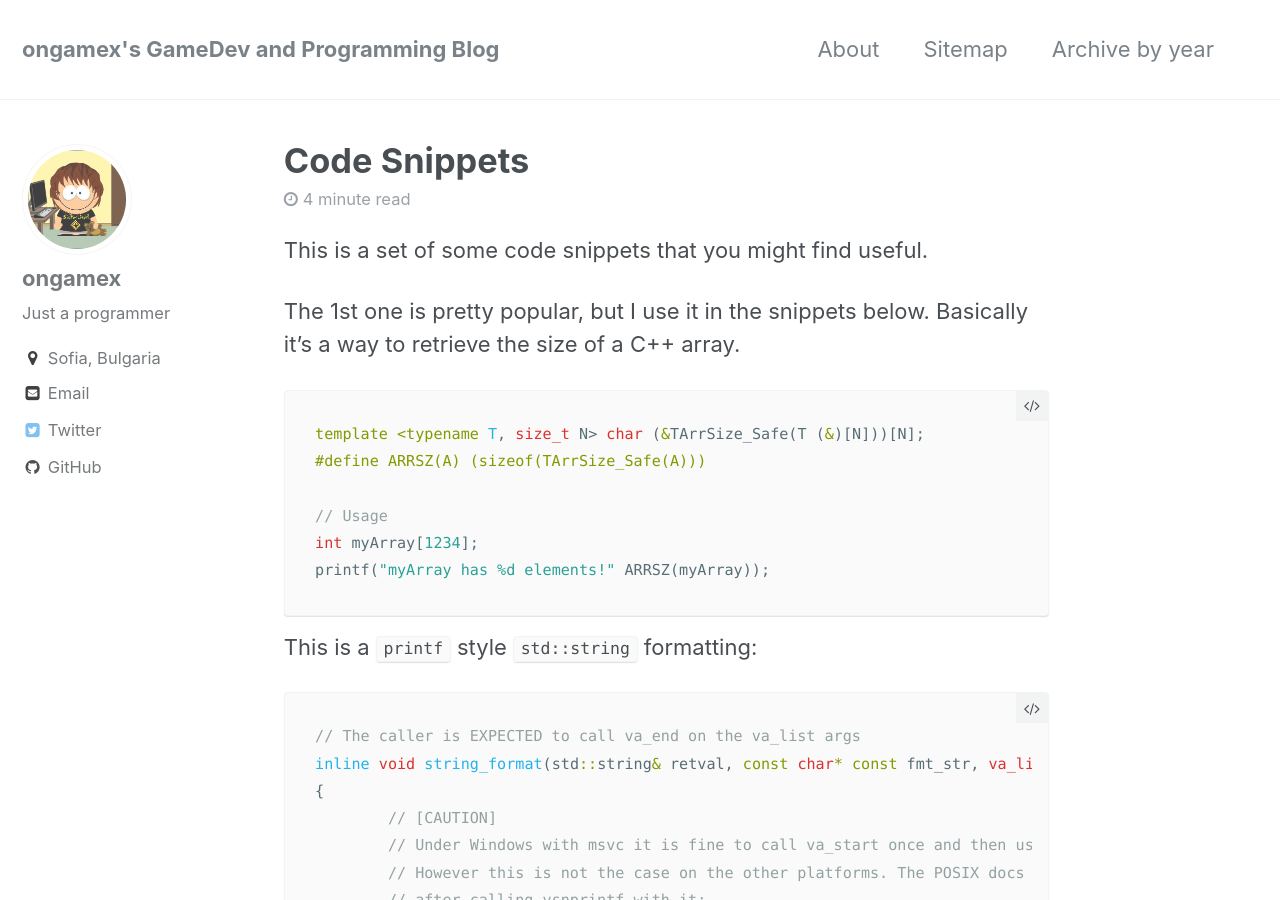
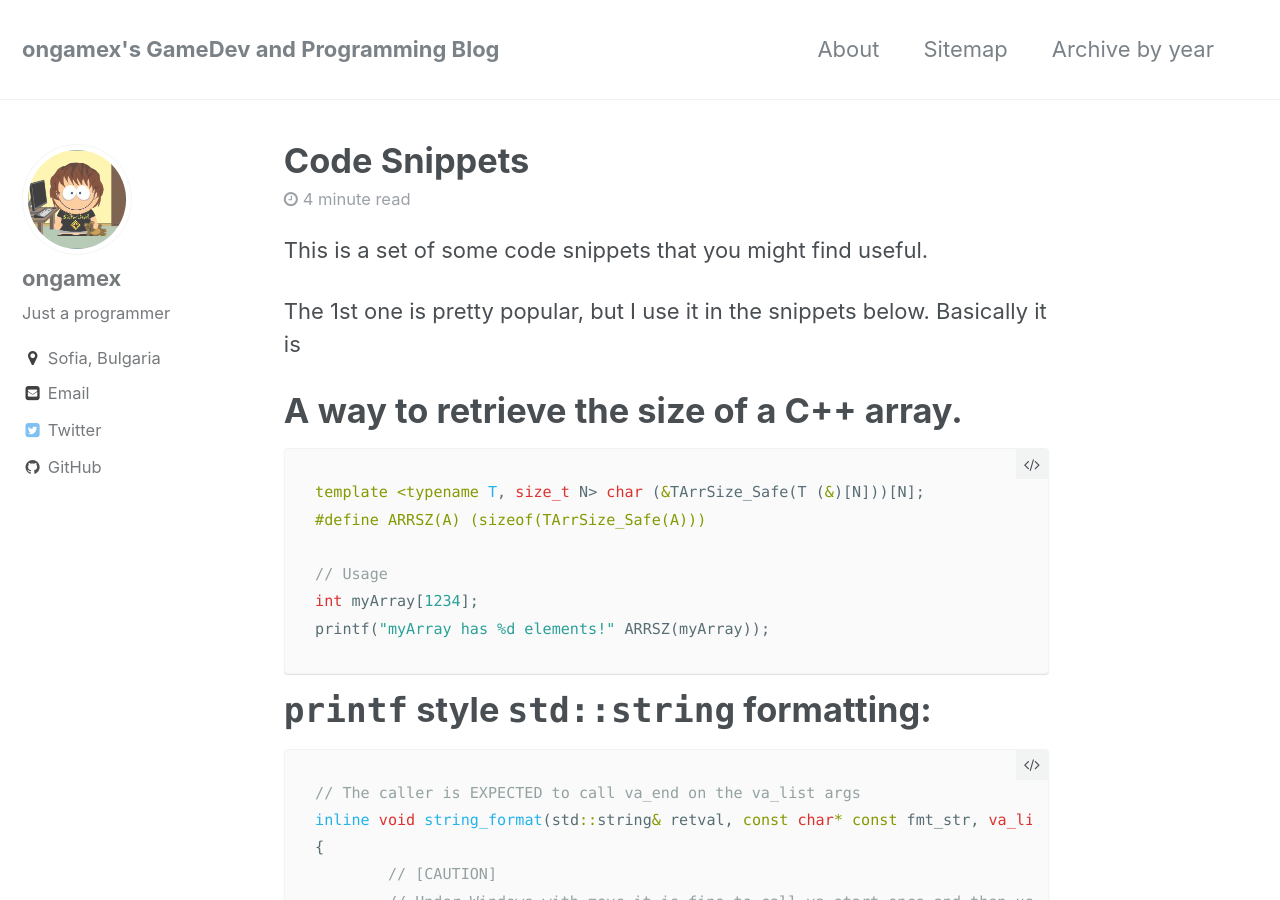
Before and after one commit to ongamex/ongamex.github.io, a Jekyll site: the page built from _posts/2017-03-08-Introduction.md, in a window 1280 px wide and 900 px high. Built offline with Jekyll 4.4.1, drawn with Linux system fonts in a browser that asks for light colours; comment, search, counter and statistics services are not loaded; some of the changed text lies outside the part shown.

Commit message:
- updated formatting

````diff
--- a/_posts/2017-03-08-Introduction.md
+++ b/_posts/2017-03-08-Introduction.md
@@ -8,7 +8,9 @@ excerpt: "Some short and useful code snippets."
 
 This is a set of some code snippets that you might find useful.
 
-The 1st one is pretty popular, but I use it in the snippets below. Basically it's a way to retrieve the size of a C++ array.
+The 1st one is pretty popular, but I use it in the snippets below. Basically it is
+
+# A way to retrieve the size of a C++ array.
 
 ```cpp
 template <typename T, size_t N> char (&TArrSize_Safe(T (&)[N]))[N];
@@ -19,7 +21,7 @@ int myArray[1234];
 printf("myArray has %d elements!" ARRSZ(myArray));
 ```
 
-This is a ```printf``` style ```std::string``` formatting:
+# ```printf``` style ```std::string``` formatting:
 ```cpp
 // The caller is EXPECTED to call va_end on the va_list args
 inline void string_format(std::string& retval, const char* const fmt_str, va_list args)
@@ -74,8 +76,9 @@ inline std::string string_format(const char* const fmt_str, ...)
 I guess it could be done in a safer way by using a ```char*``` or ```std::unique_ptr<char[]>``` to get the result of ```vsnprintf``` and then transfer it to ```std::string```,
  but that one works just fine.
 
----
-This one is a simple file open dialog. WINAPI is used for Windows, and zenity for GNU/Linux:
+# Simple file open dialog.
+
+WINAPI is used for Windows, and zenity for GNU/Linux:
 ```cpp
 template <typename T, size_t N> char (&TArrSize_Safe(T (&)[N]))[N];
 #define ARRSZ(A) (sizeof(TArrSize_Safe(A)))
````
Also changed, not shown: other parts of _posts/2017-03-08-Introduction.md (+1 -1 lines).
